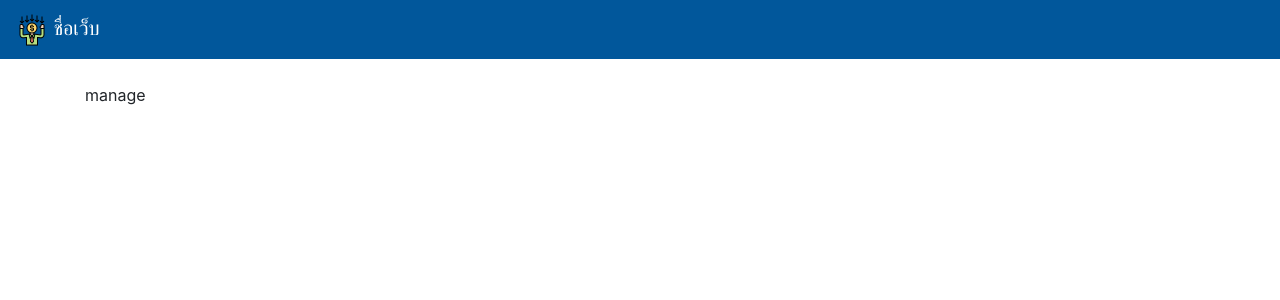
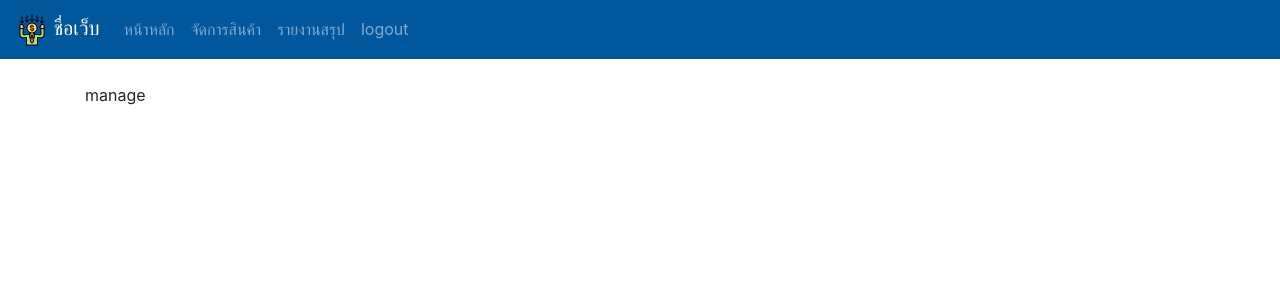
Before and after one commit to thitiwut00897/project-bear, a Django app: page /manage/queue/ in a window 1280 px wide. Shown: the top 300 px of the page. Run offline with Django 3.2, Linux system fonts and the light colour scheme; some libraries are stand-ins or nearby versions.

Commit message:
base.html logout

```diff
--- a/projectbear/templates/base.html
+++ b/projectbear/templates/base.html
@@ -55,7 +55,7 @@
             <span class="navbar-toggler-icon"></span>
         </button>
         <a class="navbar-brand" href="#"><img src="{% static 'payment-terminal.png'%}"> ชื่อเว็บ</a>
-        {% comment %} <div class="collapse navbar-collapse" id="navbarText">
+         <div class="collapse navbar-collapse" id="navbarText">
             <ul class="navbar-nav mr-auto">
                 <li class="nav-item">
                     <a class="nav-link">หน้าหลัก</a>
@@ -66,8 +66,11 @@
                 <li class="nav-item">
                     <a class="nav-link">รายงานสรุป</a>
                 </li>
+                <li class="nav-item">
+                    <a class="nav-link" href="{% url 'logout' %}">logout</a>
+                </li>
             </ul>
-        </div> {% endcomment %}
+        </div>
     </nav>
     <br>
     <div class="container">
```
Also changed, not shown: projectbear/db.sqlite3.
